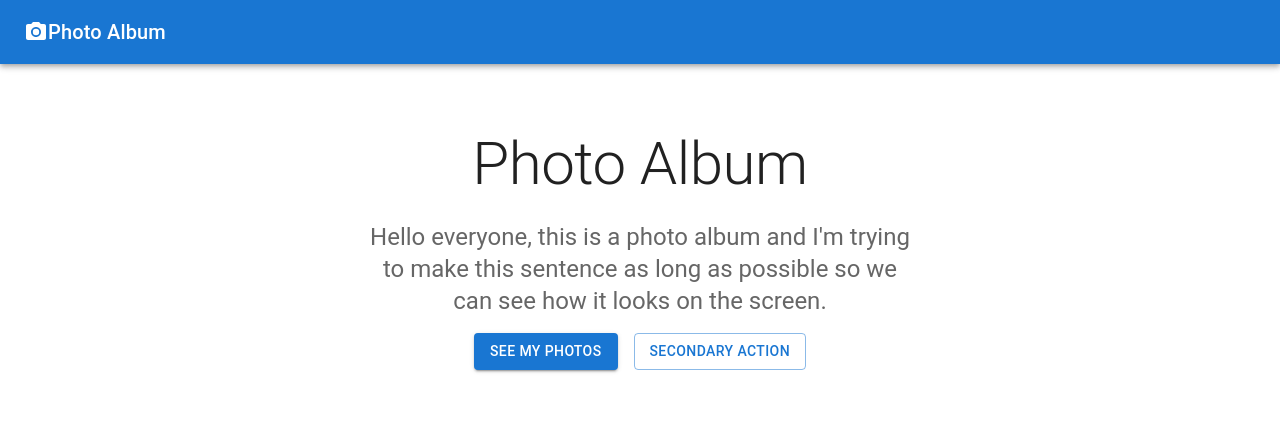
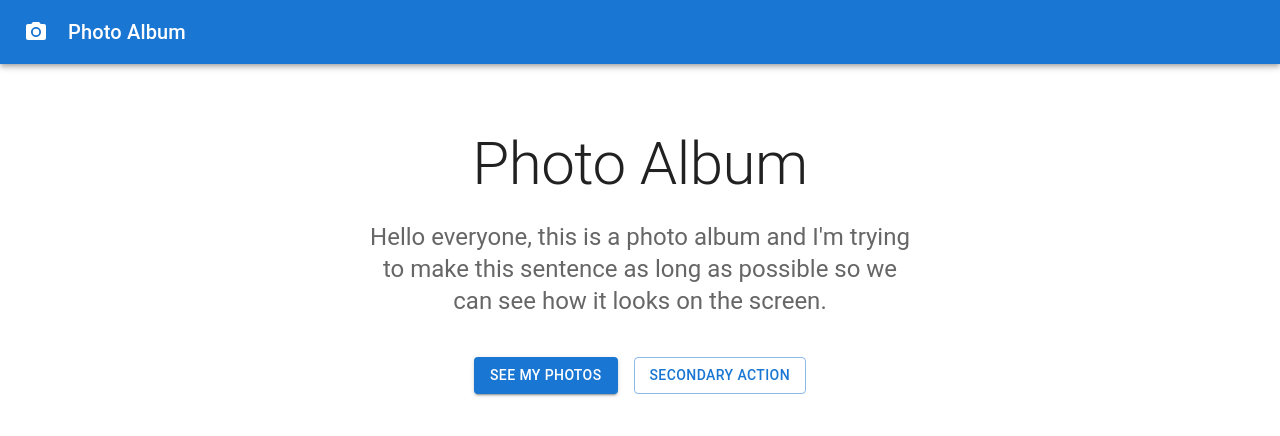
Before and after one commit to jdana111/sb30_mui_round2, a React (Create React App) app: page / in a window 1280 px wide. Shown: the top 436 px of the page. Built offline with nearby package versions, Linux system fonts and the light colour scheme; the HTML template or start-up script is replaced by a standard one.

Commit message:
Style the icon and the buttons.

```diff
--- a/src/App.js
+++ b/src/App.js
@@ -23,7 +23,7 @@ export default function App() {
       <CssBaseline />
       <AppBar position="relative">
         <Toolbar>
-          <PhotoCamera />
+          <PhotoCamera className={classes.icon} />
           <Typography variant="h6">Photo Album</Typography>
         </Toolbar>
       </AppBar>
@@ -48,7 +48,7 @@ export default function App() {
               sentence as long as possible so we can see how it looks on the
               screen.
             </Typography>
-            <div>
+            <div className={classes.button}>
               <Grid container spacing={2} justifyContent="center">
                 <Grid item>
                   <Button variant="contained" color="primary">
--- a/src/styles.js
+++ b/src/styles.js
@@ -6,10 +6,16 @@ const useStyles = makeStyles((theme) => ({
     backgroundColor: theme.palette.background.paper,
     padding: theme.spacing(8, 0, 6),
   },
+  button: {
+    marginTop: "40px",
+  },
+  icon: {
+    marginRight: "20px",
+  },
   text:
   {
     backgroundColor: theme.palette.common.primary,
-  }
+  },
 }));
 
 export default useStyles;
```
